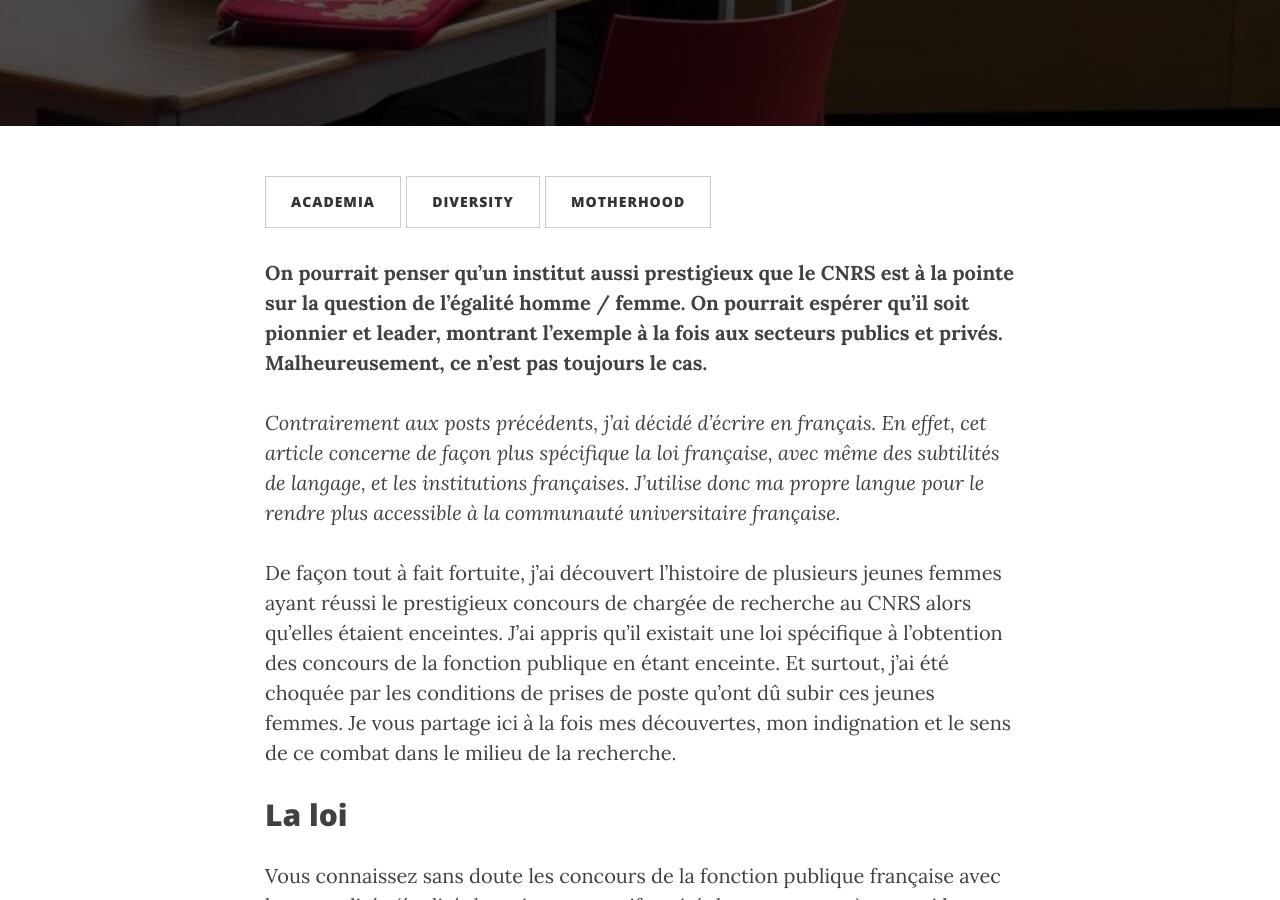
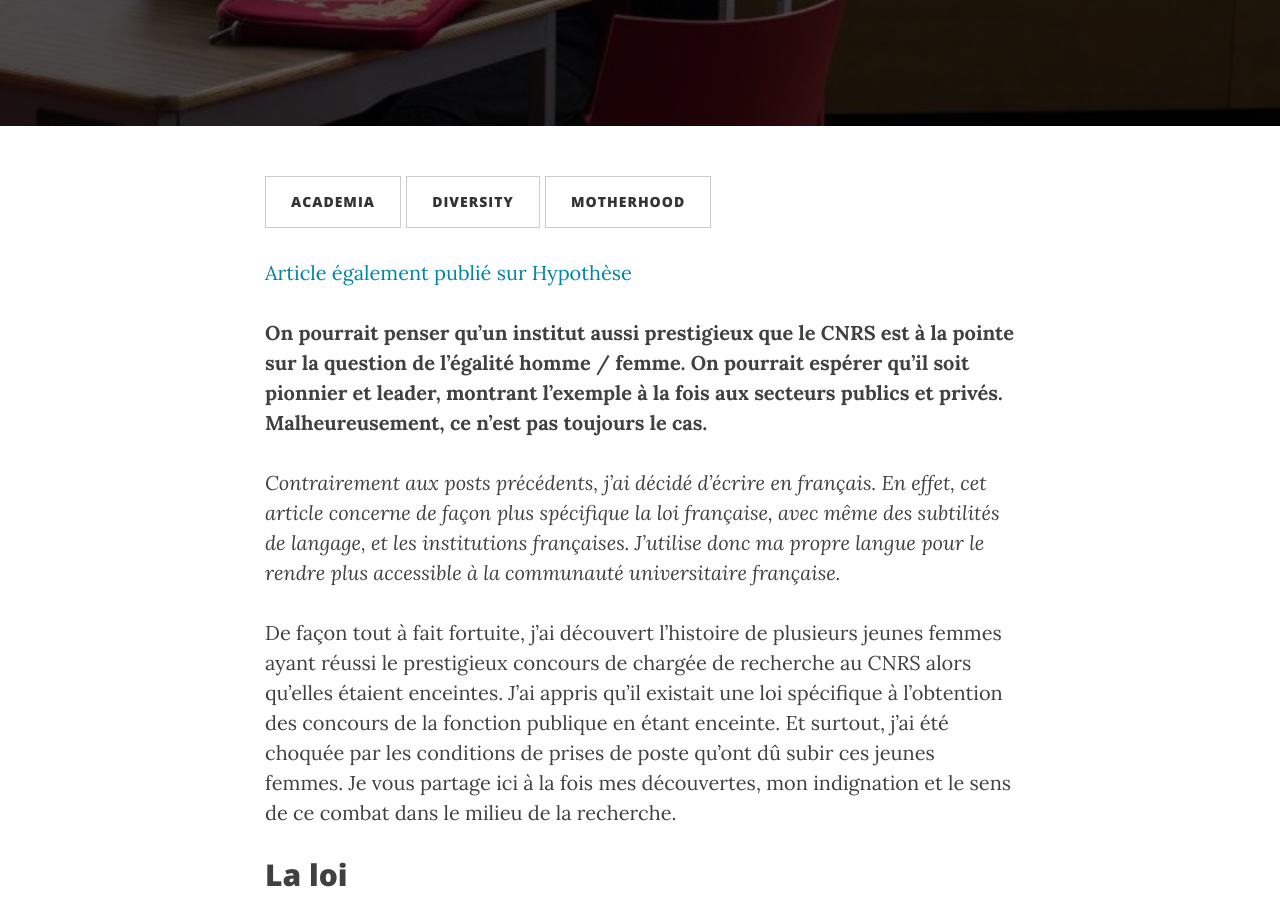
Before and after one commit to VivianePons/vivianepons.github.com, a Jekyll site: the page built from _posts/2022-01-10-pregnant.md, in a window 1280 px wide and 900 px high, scrolled down 410 px. Built offline with Jekyll 4.4.1, drawn with Linux system fonts in a browser that asks for light colours; nearby versions of some CDN libraries; formulas are drawn with MathJax 3; comment, search, counter and statistics services are not loaded.

Commit message:
ajout hypothse

```diff
--- a/_posts/2022-01-10-pregnant.md
+++ b/_posts/2022-01-10-pregnant.md
@@ -10,6 +10,8 @@ tags:
     - academia
     - motherhood
 ---
+
+[Article également publié sur Hypothèse](https://academia.hypotheses.org/33830)
 
 **On pourrait penser qu'un institut aussi prestigieux que le CNRS est à la pointe sur la question de l'égalité homme / femme. On pourrait espérer qu'il soit pionnier et leader, montrant l'exemple à la fois aux secteurs publics et privés. Malheureusement, ce n'est pas toujours le cas.**
 
```
